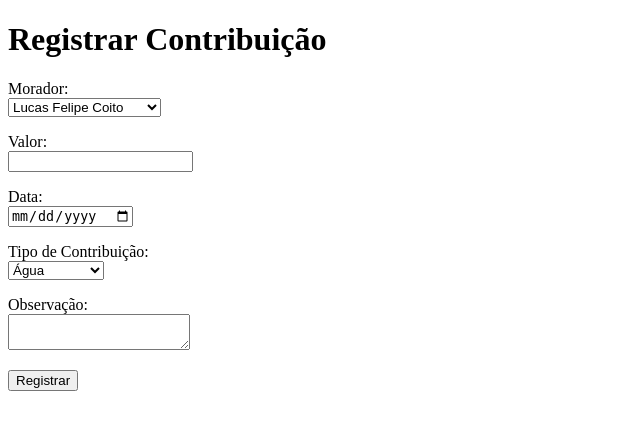
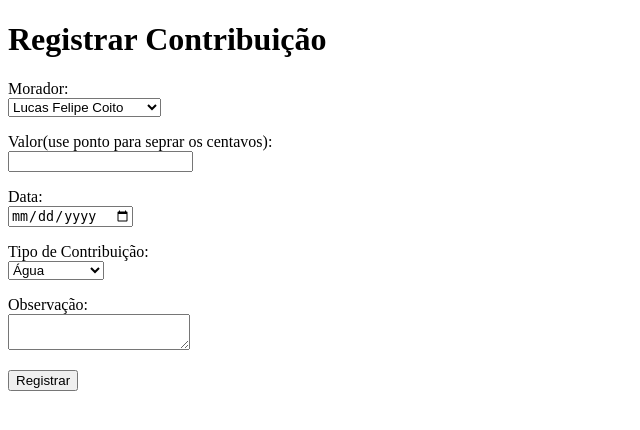
Before and after one commit to coito-san/acepraf, a Flask app: page /registrar_contribuicao in a window 1280 px wide. Shown: the top 430 px of the page, without its empty margins (0-640 px from the left). Run offline with Flask 3, Linux system fonts and the light colour scheme.

Commit message:
adicionei uma obsrervacao para registrar o valor correto, senão não funciona

```diff
--- a/templates/registrar_contribuicao.html
+++ b/templates/registrar_contribuicao.html
@@ -17,7 +17,7 @@
             </select>
         </p>
         <p>
-            <label for="valor">Valor:</label><br>
+            <label for="valor">Valor(use ponto para seprar os centavos):</label><br>
             <input type="text" name="valor" id="valor">
         </p>
         <p>
```
